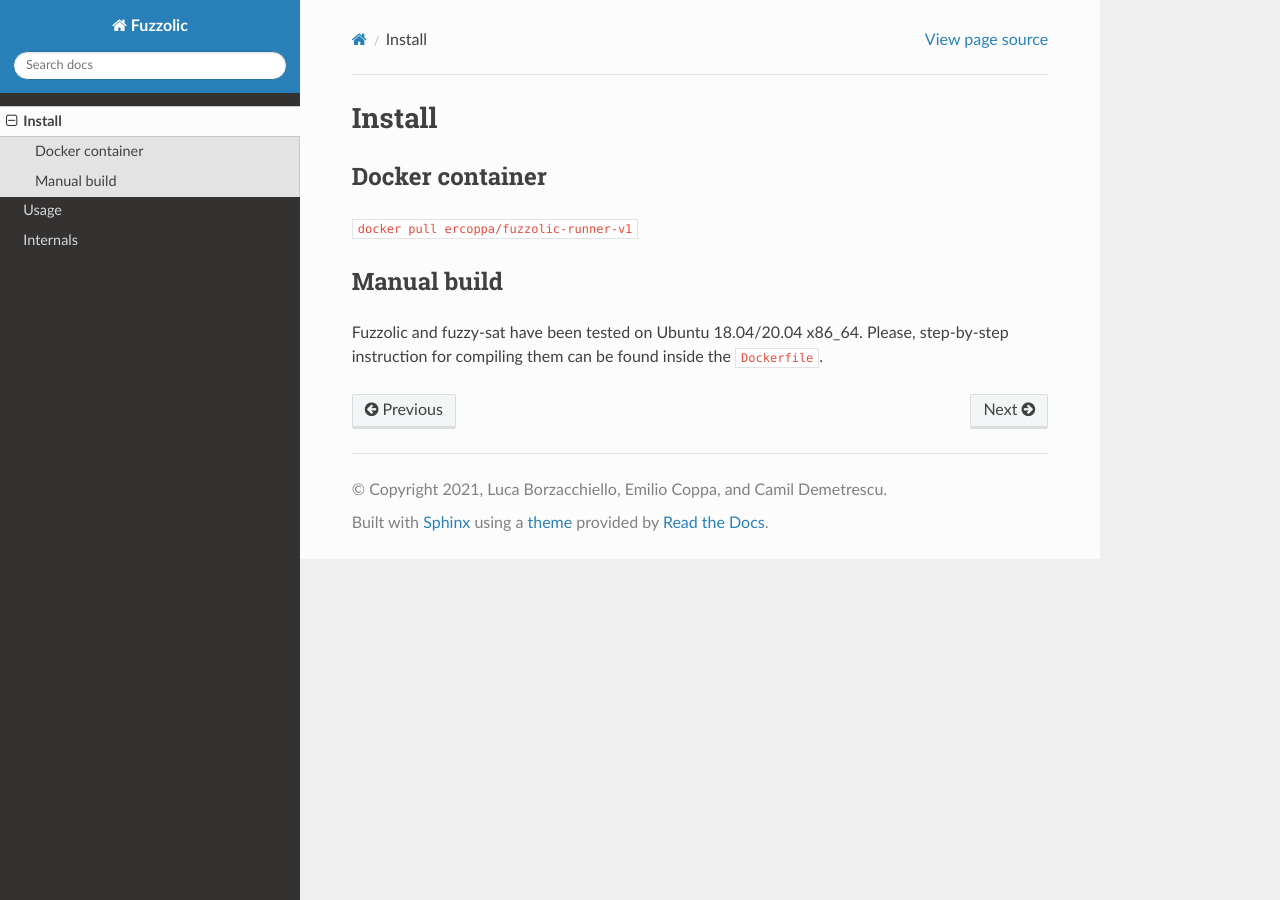
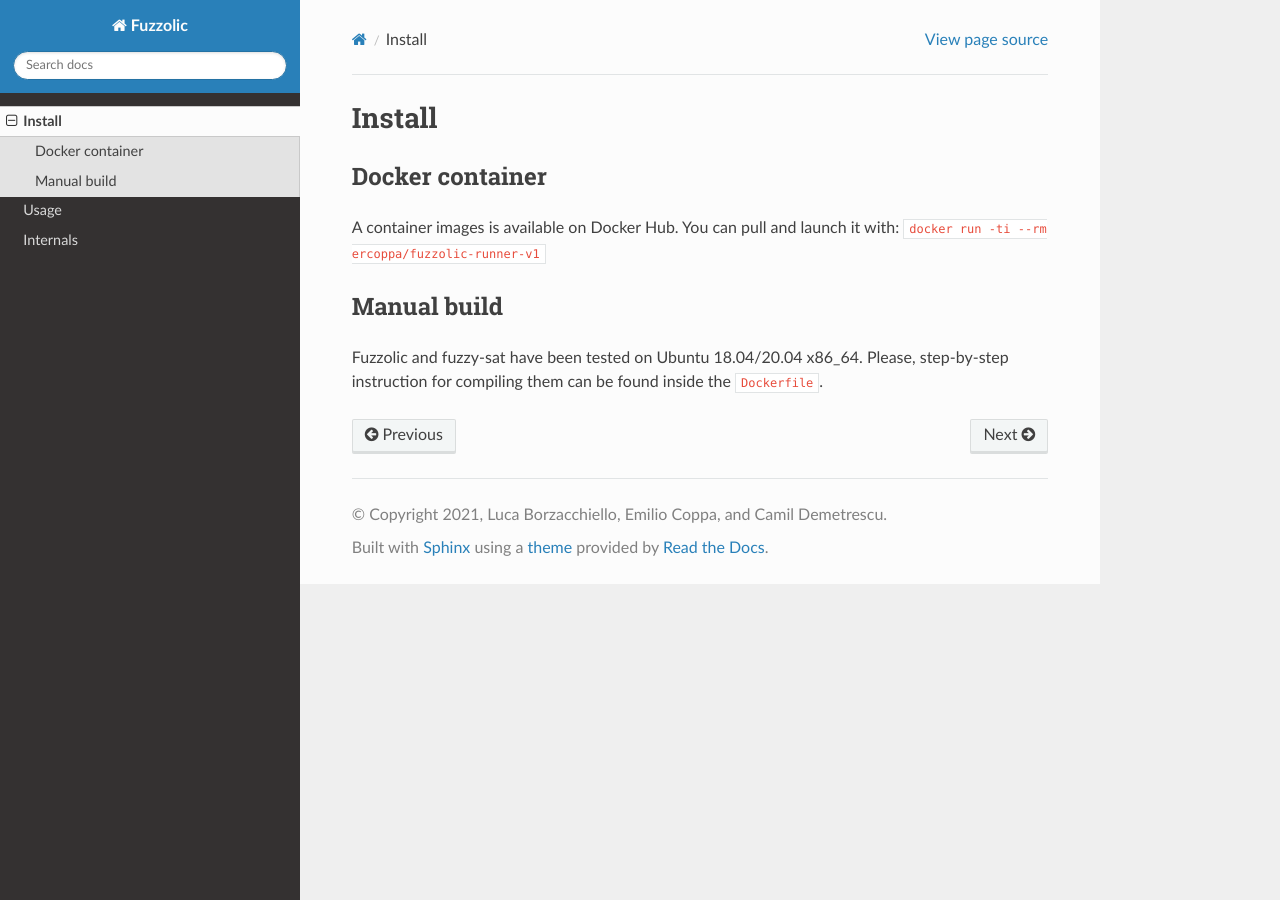
Before and after one commit to season-lab/fuzzolic, a Sphinx documentation site: the page built from docs/install.md, in a window 1280 px wide. Built offline with Sphinx 7.4.7 and the Read the Docs theme 2.0.0, drawn with Linux system fonts in a browser that asks for light colours.

Commit message:
Update install.md

```diff
--- a/docs/install.md
+++ b/docs/install.md
@@ -1,7 +1,8 @@
 # Install
 
 ## Docker container
-`docker pull ercoppa/fuzzolic-runner-v1`
+A container images is available on Docker Hub. You can pull and launch it with:
+`docker run -ti --rm ercoppa/fuzzolic-runner-v1`
 
 ## Manual build
 Fuzzolic and fuzzy-sat have been tested on Ubuntu 18.04/20.04 x86_64. Please, step-by-step instruction for compiling them can be found inside the [`Dockerfile`](https://github.com/season-lab/fuzzolic/blob/master/docker/fuzzolic-runner/Dockerfile).
```
